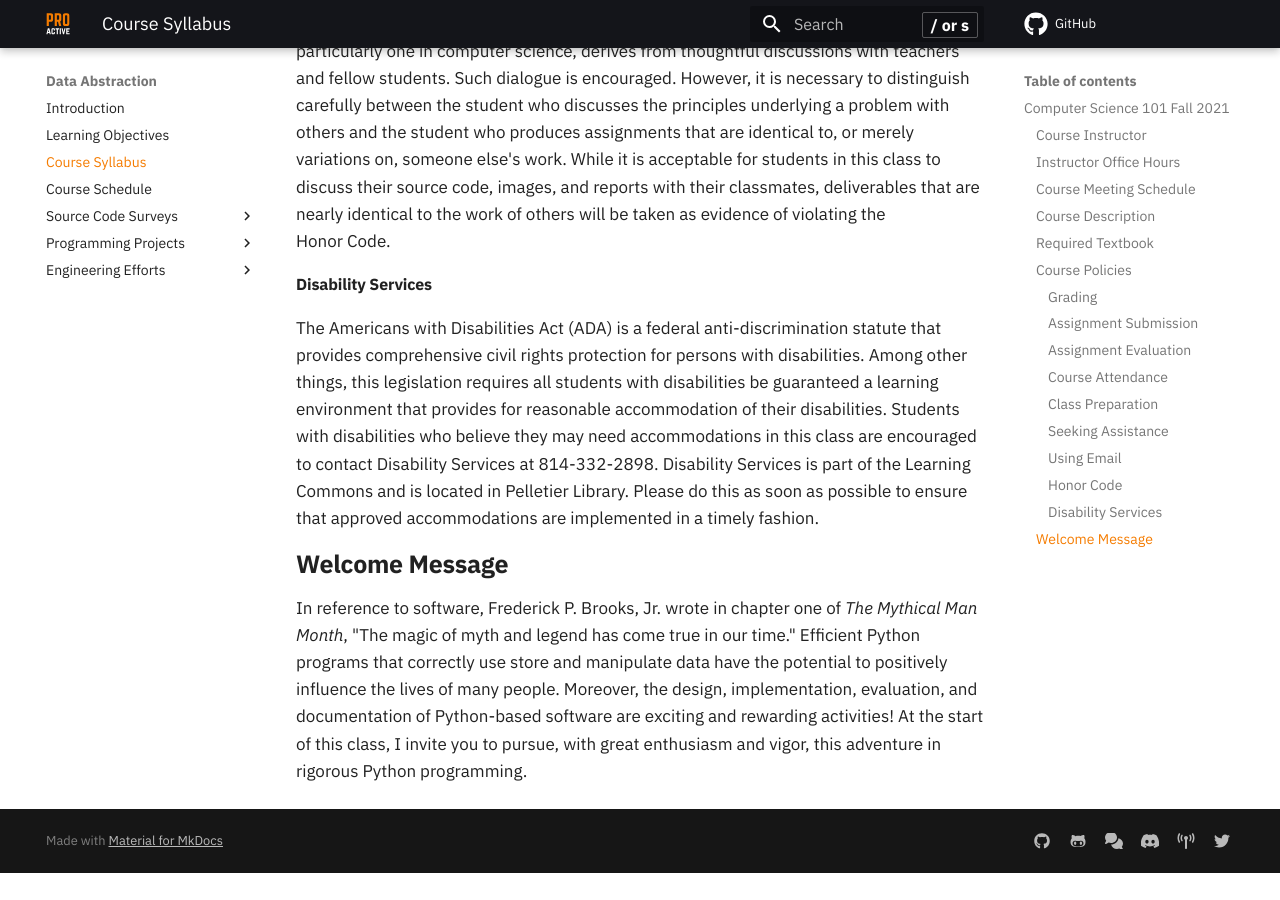
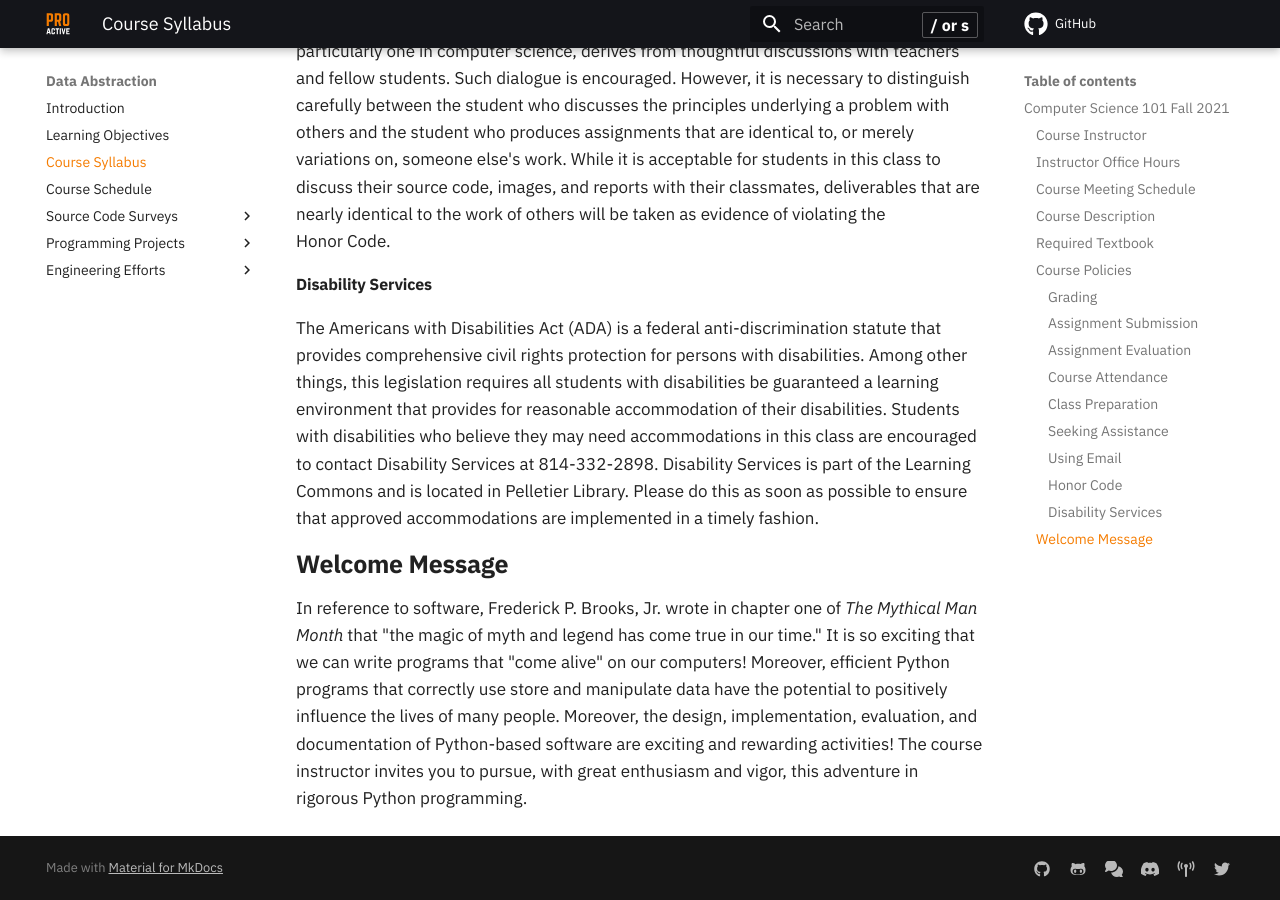
Before and after one commit to ProactiveProgrammers/www.proactiveprogrammers.com, an MkDocs documentation site: the page built from docs/data-abstraction/syllabus-data-abstraction.md, in a window 1280 px wide and 900 px high, scrolled down 4955 px. Built offline with MkDocs 1.6.1 and Material for MkDocs 9.7.7, drawn with Linux system fonts in a browser that asks for light colours; comment, search, counter and statistics services are not loaded; before the commit the page ends 5828 px from its top, so only the background shows below that.

Commit message:
fix: Improve the welcome message in syllabus-data-abstraction.

```diff
--- a/docs/data-abstraction/syllabus-data-abstraction.md
+++ b/docs/data-abstraction/syllabus-data-abstraction.md
@@ -225,10 +225,11 @@ ensure that approved accommodations are implemented in a timely fashion.
 ### Welcome Message
 
 In reference to software, Frederick P. Brooks, Jr. wrote in chapter one of *The
-Mythical Man Month*, "The magic of myth and legend has come true in our time."
-Efficient Python programs that correctly use store and manipulate data have the
-potential to positively influence the lives of many people. Moreover, the
-design, implementation, evaluation, and documentation of Python-based software
-are exciting and rewarding activities! At the start of this class, I invite you
-to pursue, with great enthusiasm and vigor, this adventure in rigorous Python
-programming.
+Mythical Man Month* that "the magic of myth and legend has come true in our
+time." It is so exciting that we can write programs that "come alive" on our
+computers! Moreover, efficient Python programs that correctly use store and
+manipulate data have the potential to positively influence the lives of many
+people. Moreover, the design, implementation, evaluation, and documentation of
+Python-based software are exciting and rewarding activities! The course
+instructor invites you to pursue, with great enthusiasm and vigor, this
+adventure in rigorous Python programming.
```
